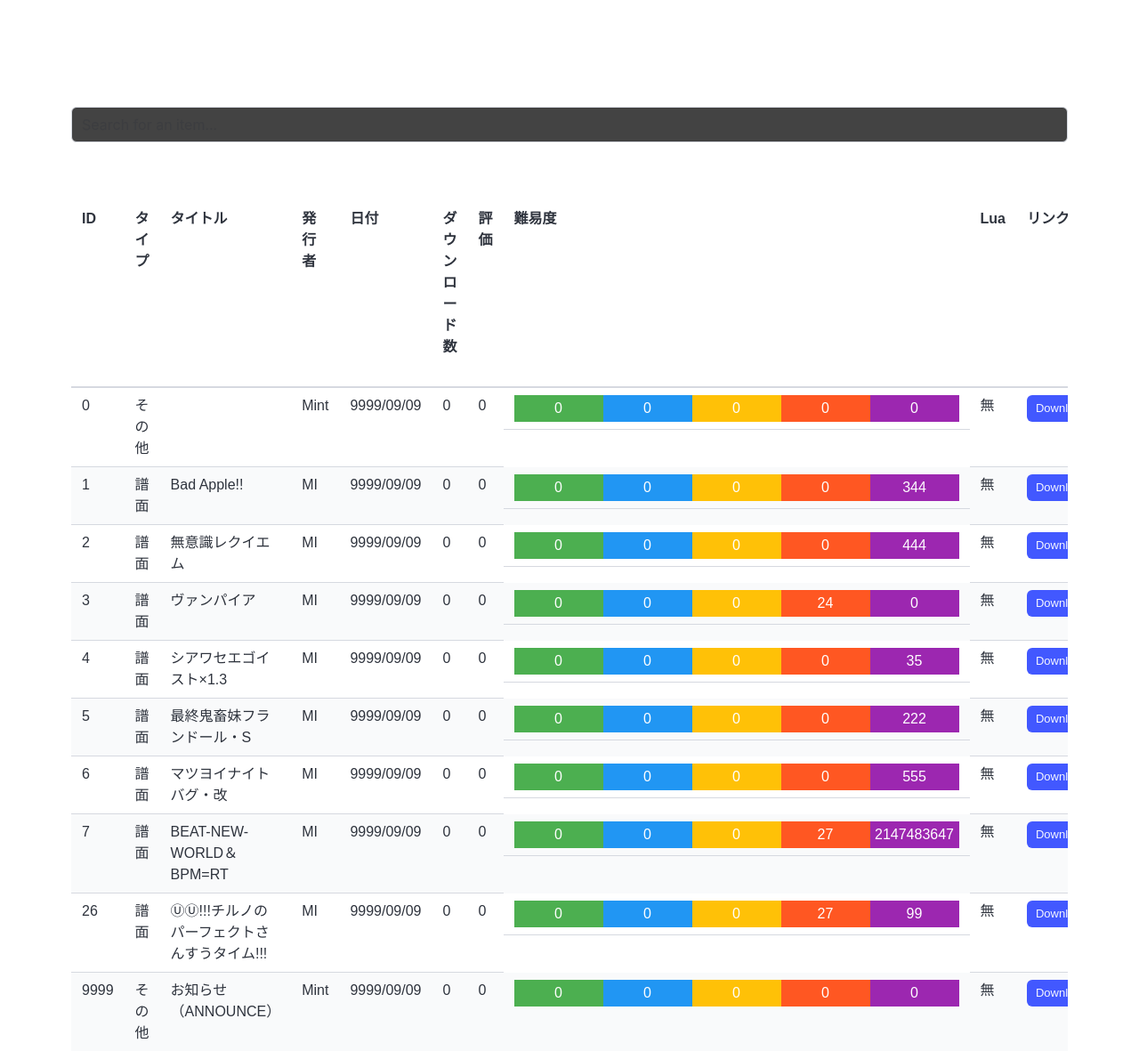
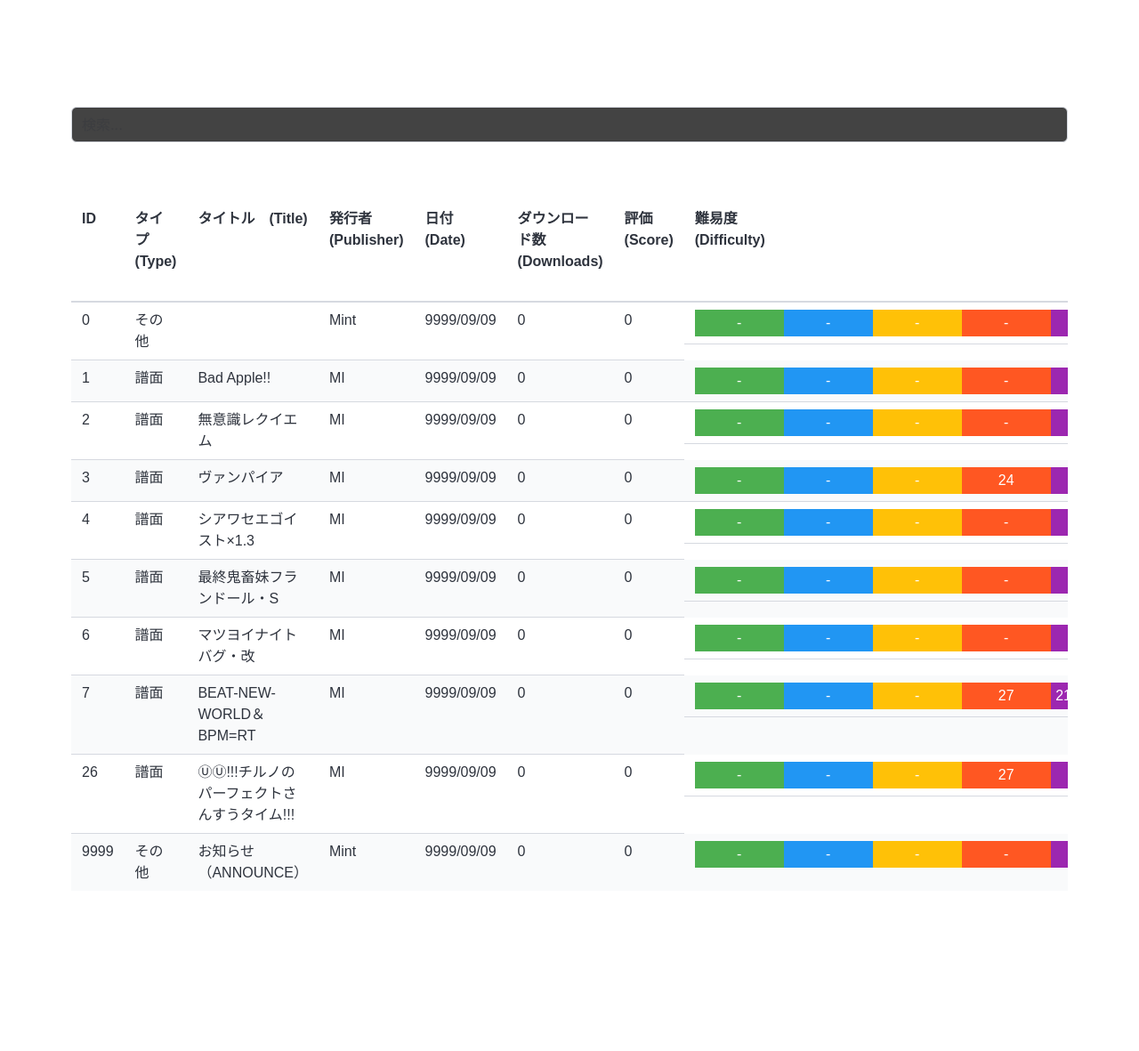
Before and after one commit to MI11435/DankagLikeAPI, a Node server app: page / in a window 1280 px wide. Shown: the whole page at 89% size. After the commit the page ends 988 px from the top, so only its background shows below. Run offline with Node 20, Linux system fonts and the light colour scheme; data comes from the database, SQL or seed files in the repository; some libraries are stand-ins or nearby versions.

Commit message:
Update main.ejs

```diff
--- a/src/views/main.ejs
+++ b/src/views/main.ejs
@@ -1,5 +1,5 @@
 <!DOCTYPE html>
-<html lang="en">
+<html lang="ja">
   <head>
     <meta charset="UTF-8" />
     <meta name="viewport" content="width=device-width, initial-scale=1.0" />
@@ -21,7 +21,7 @@
         type="text"
         id="search"
         class="input mb-4"
-        placeholder="Search for an item..."
+        placeholder="検索..."
       />
       <p id="resultCount">件数：<%= contents.length %> 件</p>
 
@@ -30,15 +30,16 @@
           <thead>
             <tr>
               <th class="sortable">ID <span class="sort-arrow"></span></th>
-              <th class="sortable">タイプ <span class="sort-arrow"></span></th>
-              <th class="sortable">タイトル <span class="sort-arrow"></span></th>
-              <th class="sortable">発行者 <span class="sort-arrow"></span></th>
-              <th class="sortable numeric">日付 <span class="sort-arrow"></span></th>
-              <th class="sortable numeric">ダウンロード数 <span class="sort-arrow"></span></th>
-              <th class="sortable numeric">評価 <span class="sort-arrow"></span></th>
-              <th>難易度</th>
+              <th class="sortable">タイプ　(Type)<span class="sort-arrow"></span></th>
+              <th class="sortable">タイトル　(Title) <span class="sort-arrow"></span></th>
+              <th class="sortable">発行者
+                (Publisher) <span class="sort-arrow"></span></th>
+              <th class="sortable numeric">日付　(Date) <span class="sort-arrow"></span></th>
+              <th class="sortable numeric">ダウンロード数　(Downloads) <span class="sort-arrow"></span></th>
+              <th class="sortable numeric">評価　(Score) <span class="sort-arrow"></span></th>
+              <th>難易度　　　　　　　　　　　　　　　　　　　　　　　　　　　　(Difficulty)</th>
               <th class="sortable">Lua <span class="sort-arrow"></span></th>
-              <th>リンク</th>
+              <th>リンク　(Link)</th>
             </tr>
           </thead>
           <tbody>
@@ -57,24 +58,29 @@
               <td><%= content.voteAverageScore %></td>
               <td class="difficulty">
                 <span class="diff" id="diff-easy">
-                  <% if (content.songInfo.difficulties[0] === -1) { %>X<% } else
-                  { %><%= content.songInfo.difficulties[0] %><% } %>
+                  <% if (content.songInfo.difficulties[0] === -1) { %>X<% }
+                    else if (content.songInfo.difficulties[0] === 0) { %>-<% }
+                    else { %><%= content.songInfo.difficulties[0] %><% } %>
                 </span>
                 <span class="diff" id="diff-normal">
-                  <% if (content.songInfo.difficulties[1] === -1) { %>X<% } else
-                  { %><%= content.songInfo.difficulties[1] %><% } %>
+                  <% if (content.songInfo.difficulties[1] === -1) { %>X<% }
+                    else if (content.songInfo.difficulties[1] === 0) {%>-<%}
+                    else { %><%= content.songInfo.difficulties[1] %><% } %>
                 </span>
                 <span class="diff" id="diff-hard">
-                  <% if (content.songInfo.difficulties[2] === -1) { %>X<% } else
-                  { %><%= content.songInfo.difficulties[2] %><% } %>
+                  <% if (content.songInfo.difficulties[2] === -1) { %>X<% }
+                    else if (content.songInfo.difficulties[2] === 0) {%>-<%}
+                    else { %><%= content.songInfo.difficulties[2] %><% } %>
                 </span>
                 <span class="diff" id="diff-extra">
-                  <% if (content.songInfo.difficulties[3] === -1) { %>X<% } else
-                  { %><%= content.songInfo.difficulties[3] %><% } %>
+                  <% if (content.songInfo.difficulties[3] === -1) { %>X<% }
+                    else if (content.songInfo.difficulties[3] === 0) {%>-<%}
+                    else{ %><%= content.songInfo.difficulties[3] %><% } %>
                 </span>
                 <span class="diff" id="diff-lunatic">
-                  <% if (content.songInfo.difficulties[4] === -1) { %>X<% } else
-                  { %><%= content.songInfo.difficulties[4] %><% } %>
+                  <% if (content.songInfo.difficulties[4] === -1) { %>X<% }
+                    else if (content.songInfo.difficulties[4] === 0) {%>-<%}
+                    else{ %><%= content.songInfo.difficulties[4] %><% } %>
                 </span>
               </td>
               <td><%= content.songInfo.hasLua ? "有" : "無" %></td>
```
